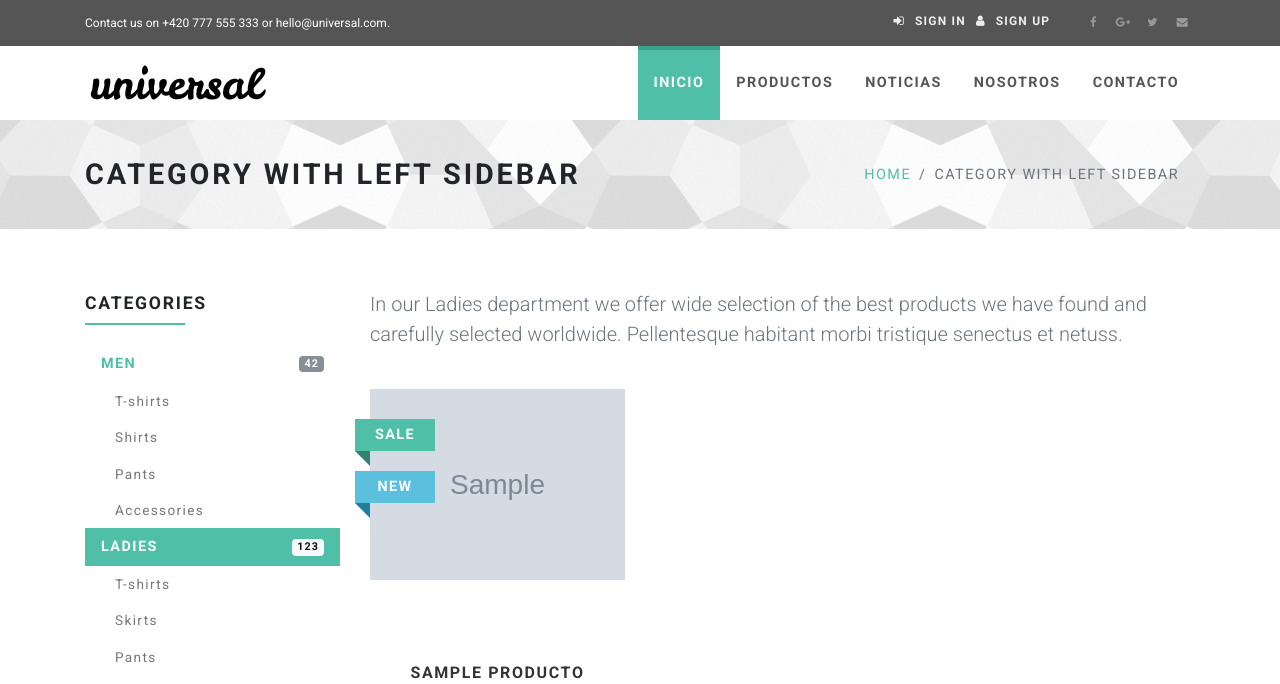
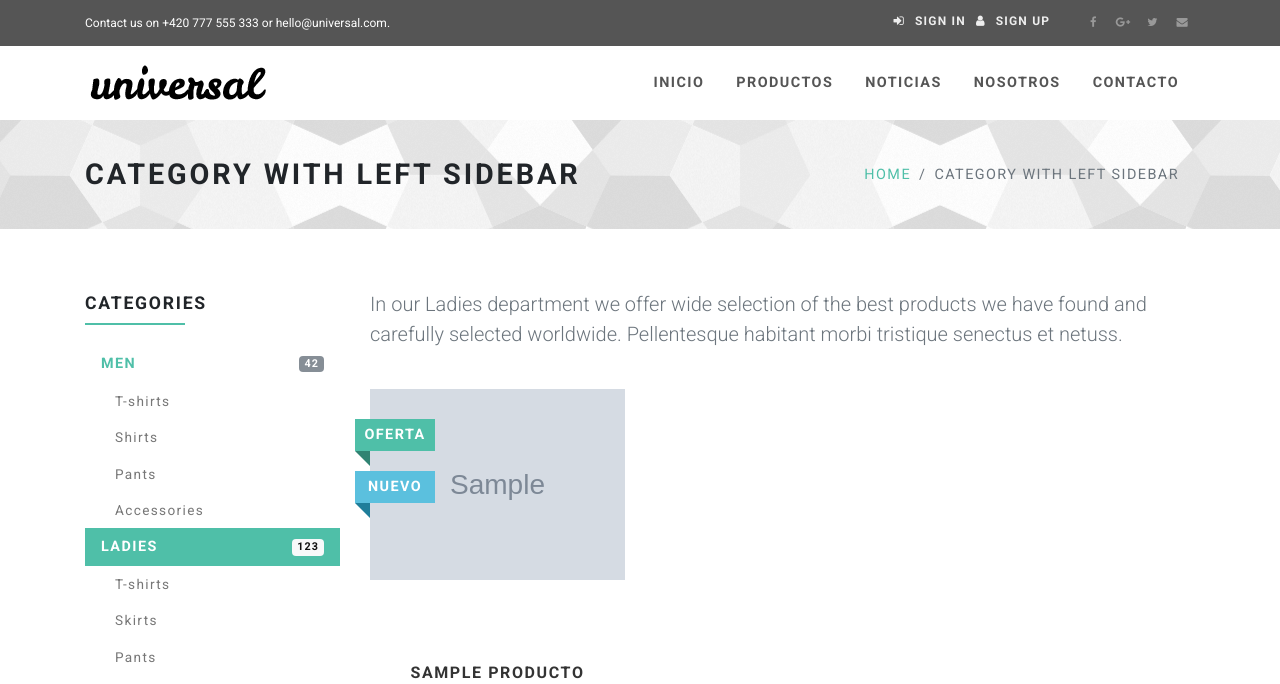
Before and after one commit to micayael/dncp-curso-symfony, a Symfony app: template templates/publico/productos.html.twig in a window 1280 px wide. Shown: the top 684 px of the page. Run offline with Twig, Linux system fonts and the light colour scheme; the template is opened without the code that fills it: most values are stand-ins (such as "Sample title", 1, 10 or a date in 2020); grey boxes marked "Sample" are stand-in pictures; some libraries are stand-ins or nearby versions.

Commit message:
Se valida el menu actual y se elmina el campo oferta

```diff
--- a/templates/publico/partials/_header.html.twig
+++ b/templates/publico/partials/_header.html.twig
@@ -1,27 +1,28 @@
+{% set route = app.request.attributes.get('_route') %}
+
 <header class="nav-holder make-sticky">
     <div id="navbar" role="navigation" class="navbar navbar-expand-lg">
         <div class="container"><a href="{{ path('publico.index') }}" class="navbar-brand home"><img src="img/logo.png" alt="Universal logo" class="d-none d-md-inline-block"><img src="img/logo-small.png" alt="Universal logo" class="d-inline-block d-md-none"><span class="sr-only">Universal - go to homepage</span></a>
             <button type="button" data-toggle="collapse" data-target="#navigation" class="navbar-toggler btn-template-outlined"><span class="sr-only">Toggle navigation</span><i class="fa fa-align-justify"></i></button>
             <div id="navigation" class="navbar-collapse collapse">
                 <ul class="nav navbar-nav ml-auto">
-                    <li class="nav-item dropdown active">
+
+                    <li class="nav-item dropdown {% if route == 'publico.index' %}active{% endif %}">
                         <a href="{{ path('publico.index') }}">Inicio <b class="caret"></b></a>
                     </li>
-                    <li class="nav-item dropdown menu-large">
+                    <li class="nav-item dropdown menu-large {% if route in ['publico.productos', 'publico.producto'] %}active{% endif %}">
                         <a href="{{ path('publico.productos') }}">Productos<b class="caret"></b></a>
                     </li>
-                    <li class="nav-item dropdown menu-large">
+                    <li class="nav-item dropdown menu-large {% if route in ['publico.noticias', 'publico.noticia'] %}active{% endif %}">
                         <a href="{{ path('publico.noticias') }}">Noticias <b class="caret"></b></a>
                     </li>
-                    <li class="nav-item dropdown menu-large">
+                    <li class="nav-item dropdown menu-large {% if route == 'publico.nosotros' %}active{% endif %}">
                         <a href="{{ path('publico.nosotros') }}">Nosotros <b class="caret"></b></a>
                     </li>
-                    <!-- ========== FULL WIDTH MEGAMENU END ==================-->
-                    <!-- ========== Contact dropdown ==================-->
-                    <li class="nav-item dropdown">
+                    <li class="nav-item dropdown {% if route == 'publico.contacto' %}active{% endif %}">
                         <a href="{{ path('publico.contacto') }}">Contacto <b class="caret"></b></a>
                     </li>
-                    <!-- ========== Contact dropdown end ==================-->
+
                 </ul>
             </div>
             <div id="search" class="collapse clearfix">
--- a/templates/publico/partials/_producto.html.twig
+++ b/templates/publico/partials/_producto.html.twig
@@ -17,12 +17,12 @@
             </p>
         </div>
         <div class="ribbon-holder">
-            {% if producto.oferta %}
-            <div class="ribbon sale">SALE</div>
+            {% if producto.precio_anterior %}
+            <div class="ribbon sale">OFERTA</div>
             {% endif %}
 
             {% if producto.nuevo %}
-            <div class="ribbon new">NEW</div>
+            <div class="ribbon new">NUEVO</div>
             {% endif %}
         </div>
     </div>
```
Also changed, not shown: src/Controller/Publico/ProductosController.php (+1 -7 lines).
